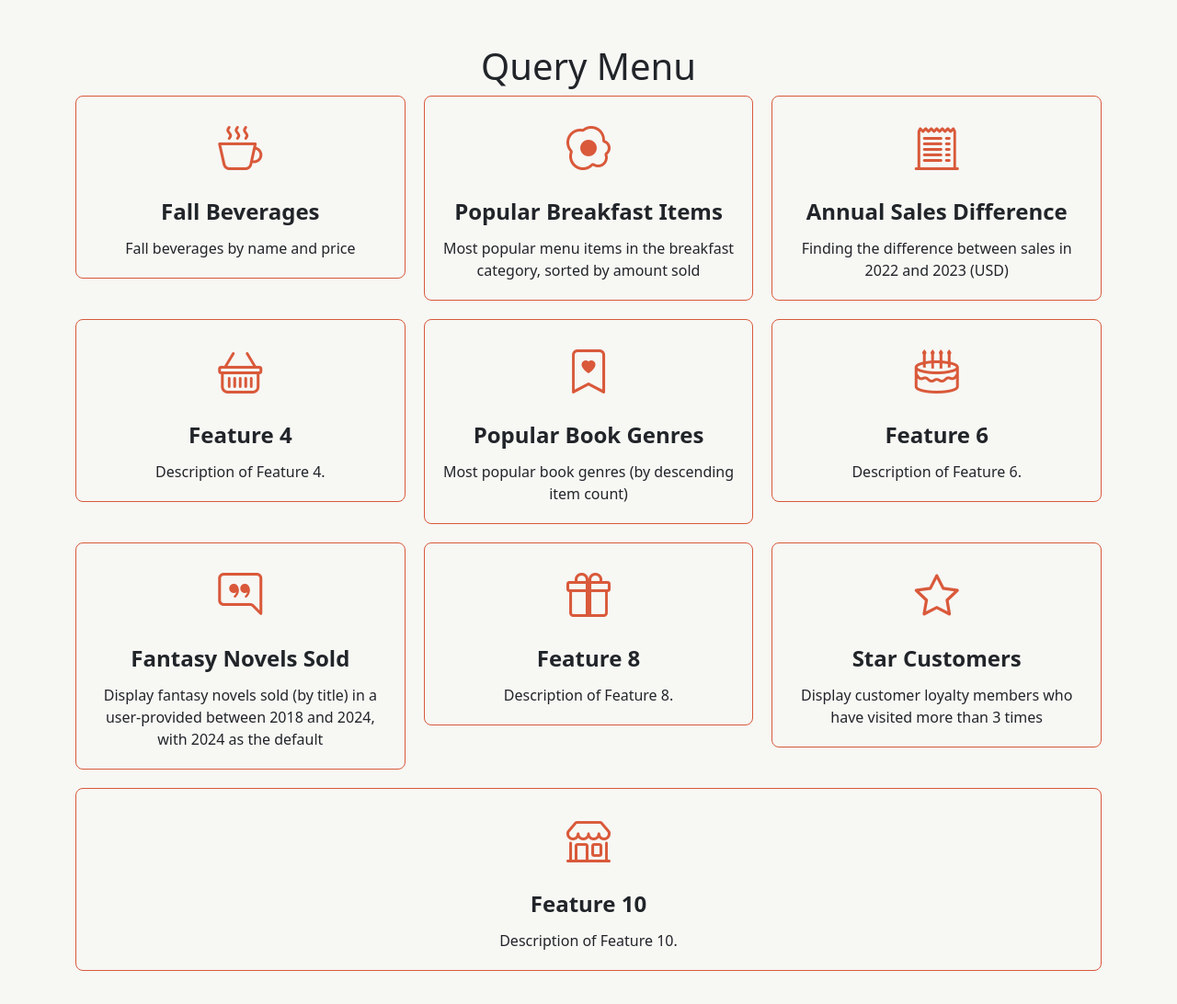
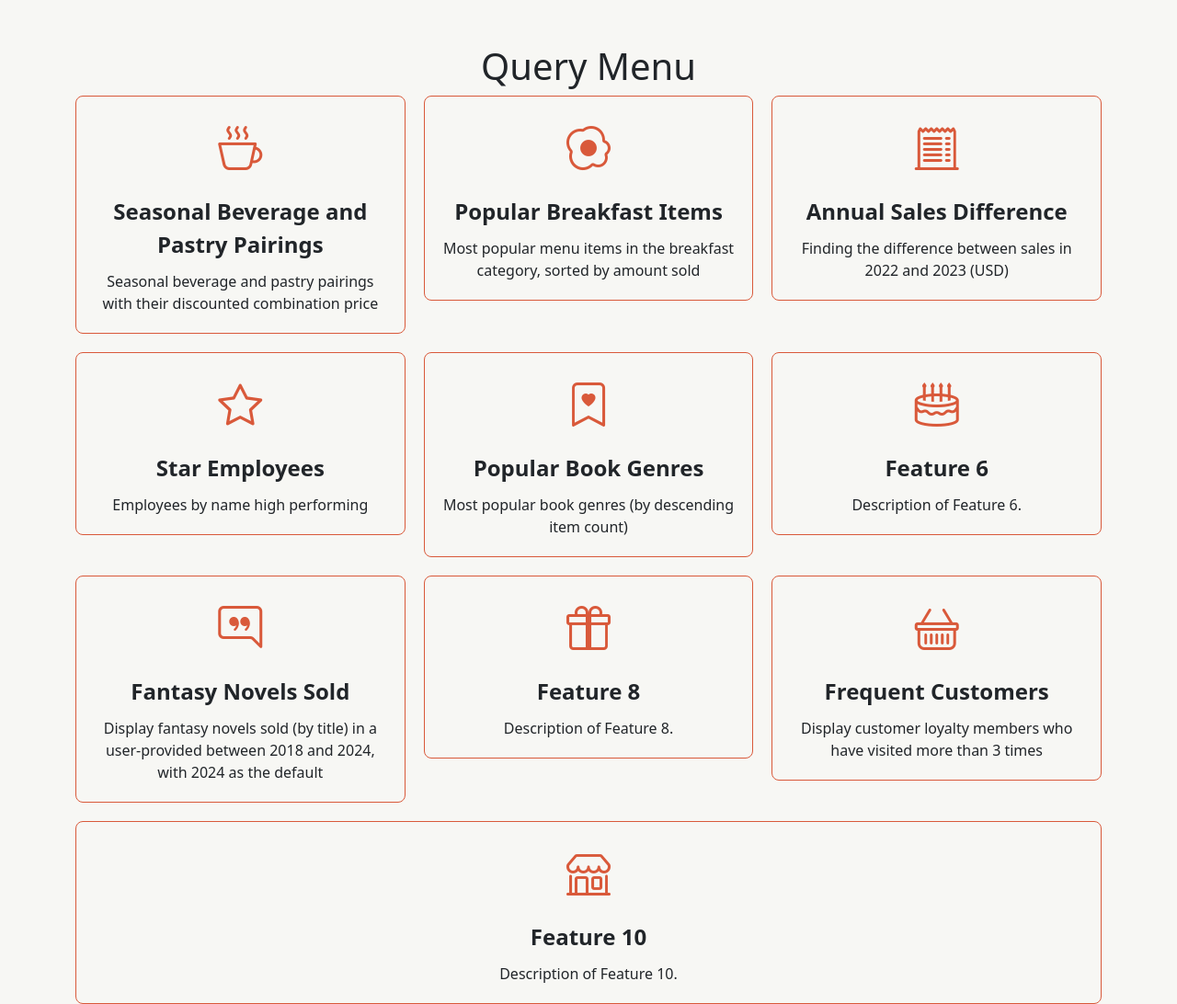
Before and after one commit to ecg1331/db_autumn2024, a Flask app: page /features in a window 1280 px wide. Shown: the whole page at 92% size. Before the commit the page ends 1056 px from the top, so only its background shows below. Run offline with Flask 3, Linux system fonts and the light colour scheme.

Commit message:
updated_queries

```diff
--- a/pyScriptsDB/app.py
+++ b/pyScriptsDB/app.py
@@ -7,7 +7,7 @@
 def get_db_connection():
     return mysql.connector.connect(
         user='root',
-        password=' ',
+        password='',
         host='localhost',
         database='MyCoffeeShop'
     )
@@ -100,9 +100,12 @@
     # Define your queries here
     queries = {
         'query_1': """
-            SELECT Item, Price
-            FROM Drinks
-            WHERE Season = 'Fall';
+            SELECT D.Item AS Beverage, P.PastryName AS Pastry, (D.Price + P.Price - Pair.Discount) AS Price
+            FROM Drinks AS D
+            JOIN Pairs AS Pair ON D.DrinkSkew = Pair.DrinkSkew
+            JOIN Pastries AS P ON Pair.PastrySkew = P.PastrySkew
+            WHERE D.Season = 'Fall'
+            ORDER BY Price DESC;
             """,
         'query_2': '''
             SELECT
--- a/pyScriptsDB/dbSetup.py
+++ b/pyScriptsDB/dbSetup.py
@@ -4,7 +4,7 @@
 
 # establishing connection
 conn = mysql.connector.connect(user = 'root',
-                               password = ' ',
+                               password = '',
                                host = 'localhost',
                                )
 print(conn)
--- a/pyScriptsDB/templates/features.html
+++ b/pyScriptsDB/templates/features.html
@@ -190,17 +190,17 @@
     <div class="feature-card-container">
 
         <div class="col-md-4">
-            <div class="feature-card" onclick="runQuery('query_1', 'Fall Beverages', 'bi-cup-hot')">
+            <div class="feature-card" onclick="runQuery('query_1', 'Seasonal Beverage Pairings', 'bi-cup-hot')">
                 <div class="feature-card-icon">
                     <i class="bi bi-cup-hot"></i>
                 </div>
-                <div class="feature-card-title">Fall Beverages</div>
-                <div class="feature-card-description">Fall beverages by name and price</div>
+                <div class="feature-card-title">Seasonal Beverage and Pastry Pairings</div>
+                <div class="feature-card-description">Seasonal beverage and pastry pairings with their discounted combination price</div>
             </div>
         </div>
 
         <div class="col-md-4">
-            <div class="feature-card" onclick="runQuery('query_2', ' Popular Breakfast Items', 'bi-egg-fried')">
+            <div class="feature-card" onclick="runQuery('query_2', 'Popular Breakfast Items', 'bi-egg-fried')">
                 <div class="feature-card-icon">
                     <i class="bi bi-egg-fried"></i> <!-- Correct icon -->
                 </div>
@@ -220,12 +220,12 @@
         </div>
 
         <div class="col-md-4">
-            <div class="feature-card" onclick="runQuery('query_4', ,'bi-basket')">
+            <div class="feature-card" onclick="runQuery('query_4','Star Employees' ,'bi-star')">
                 <div class="feature-card-icon">
-                    <i class="bi bi-basket"></i>
+                    <i class="bi bi-star"></i>
                 </div>
-                <div class="feature-card-title">Feature 4</div>
-                <div class="feature-card-description">Description of Feature 4.</div>
+                <div class="feature-card-title">Star Employees</div>
+                <div class="feature-card-description">Employees by name high performing</div>
             </div>
         </div>
 
@@ -271,11 +271,11 @@
         </div>
 
         <div class="col-md-4">
-            <div class="feature-card" onclick="runQuery('query_9', 'Star Customers' ,'bi-star')">
+            <div class="feature-card" onclick="runQuery('query_9', 'Frequent Customers' ,'bi-basket')">
                 <div class="feature-card-icon">
-                    <i class="bi bi-star"></i>
+                    <i class="bi bi-basket"></i>
                 </div>
-                <div class="feature-card-title">Star Customers</div>
+                <div class="feature-card-title">Frequent Customers</div>
                 <div class="feature-card-description">Display customer loyalty members who have visited more than 3 times </div>
             </div>
         </div>
@@ -352,15 +352,15 @@
 <script>
     // Global metadata for queries
     const queryMetadata = {
-        'query_1': { title: 'Fall Beverages', icon: 'bi-cup-hot' },
+        'query_1': { title: 'Seasonal Beverage Pairings', icon: 'bi-cup-hot' },
         'query_2': { title: 'Popular Breakfast Items', icon: 'bi-egg-fried' },
         'query_3': { title: 'Annual Sales Difference', icon: 'bi-receipt-cutoff' },
-        'query_4': { title: 'Feature 4 Title', icon: 'bi-basket' },
+        'query_4': { title: 'Star Employees', icon: 'bi-star' },
         'query_5': { title: 'Popular Book Genres', icon: 'bi-bookmark-heart' },
         'query_6': { title: 'Feature 6 Title', icon: 'bi-cake2' },
         'query_7': { title: 'Fantasy Novels', icon: 'bi-chat-right-quote' },
         'query_8': { title: 'Feature 8 Title', icon: 'bi-gift' },
-        'query_9': { title: 'Stay Customers', icon: 'bi-star' },
+        'query_9': { title: 'Frequent Customers', icon: 'bi-basket' },
         'query_10': { title: 'Feature 10 Title', icon: 'bi-shop' }
     };
 
```
